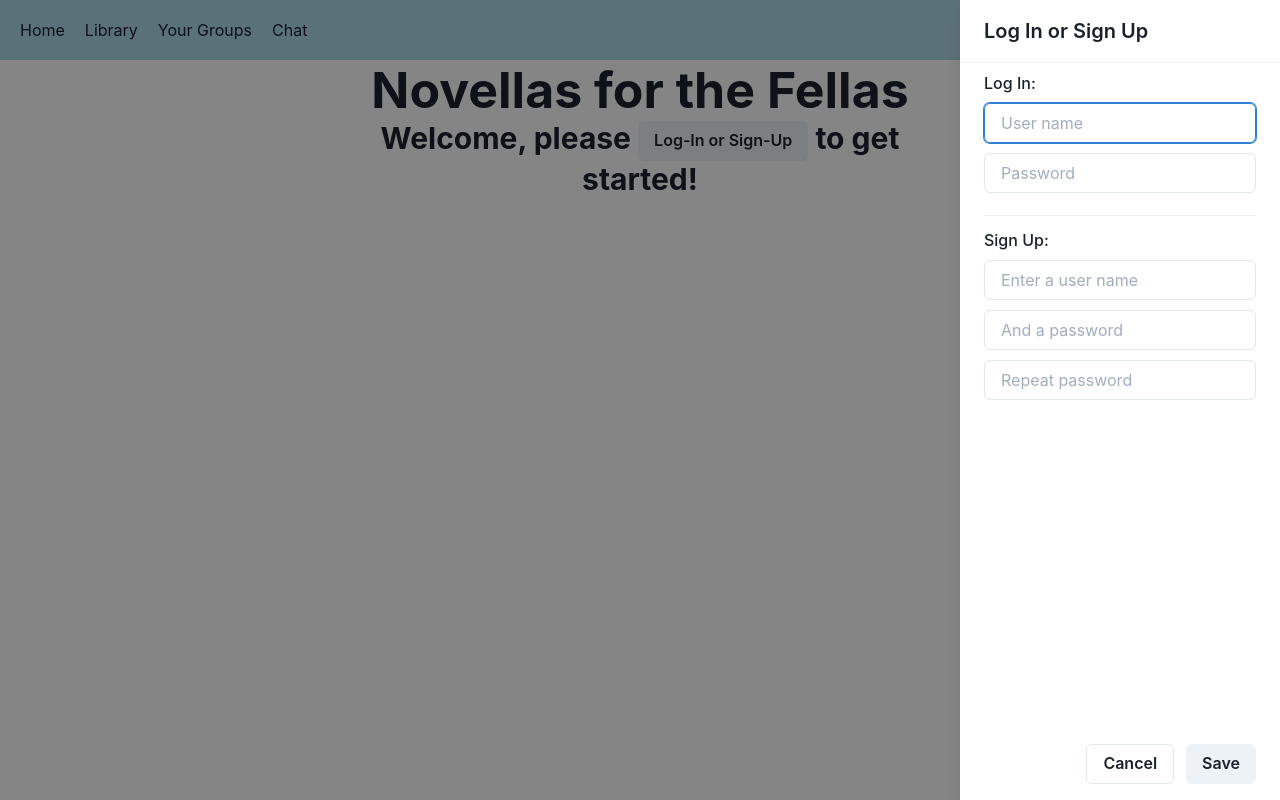
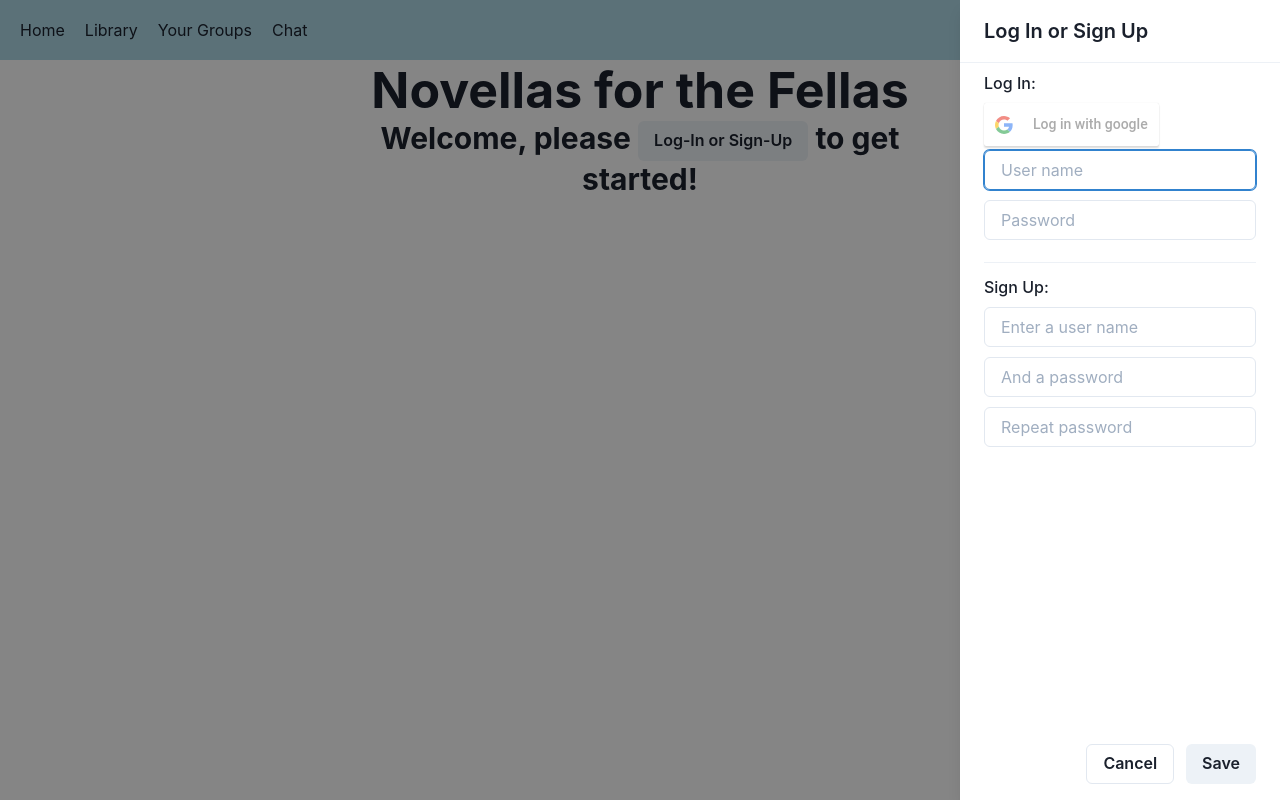
Before and after one commit to HCutrone/TheIndecisiveDevs, a React (Create React App) app: page / in a window 1280 px wide. Both pictures are taken after a click on the button "Log-In". Built offline with nearby package versions, Linux system fonts and the light colour scheme.

Commit message:
added google butotns

```diff
--- a/src/components/LogIn.js
+++ b/src/components/LogIn.js
@@ -1,6 +1,7 @@
 import React from 'react'
 import { Button, Input, Drawer, DrawerBody, DrawerContent, DrawerFooter, DrawerHeader, DrawerOverlay, useDisclosure, FormLabel, Divider, FormControl } from '@chakra-ui/react'
 import api from '../api'
+import { GoogleLogin } from 'react-google-login';
 
 const LogIn = ({ btnText }) => {
   const { isOpen, onOpen, onClose } = useDisclosure()
@@ -25,6 +26,11 @@ const LogIn = ({ btnText }) => {
           <DrawerBody>
             <FormControl>
               <FormLabel>Log In:</FormLabel>
+                <GoogleLogin clientId={"88908660898-d2mtcptaeqck3jh7k0ick3jnf7oruukd.apps.googleusercontent.com"}
+                             buttonText={"Log in with google"}
+                             isSignedIn={true}
+                             cookiePolicy={'single_host_origin'}
+                />
                 <Input placeholder="User name" mb="10px" />
                 <Input placeholder="Password" mb="10px" />
                 <Divider mt={3} mb={3}/>
--- a/src/components/Profile.js
+++ b/src/components/Profile.js
@@ -1,5 +1,6 @@
 import { Button, Input, Drawer, DrawerBody, DrawerContent, DrawerFooter, DrawerHeader, DrawerOverlay, useDisclosure } from '@chakra-ui/react'
 import React from 'react'
+import { GoogleLogout } from 'react-google-login';
 
 const Profile = ( { user } ) => {
   const { isOpen, onOpen, onClose } = useDisclosure()
@@ -22,6 +23,9 @@ const Profile = ( { user } ) => {
 
           <DrawerBody>
             <Input placeholder="UserName" />
+              <GoogleLogout clientId={"88908660898-d2mtcptaeqck3jh7k0ick3jnf7oruukd.apps.googleusercontent.com"}
+                            buttonText={"Log out"}
+                            ></GoogleLogout>
           </DrawerBody>
 
           <DrawerFooter>
```
